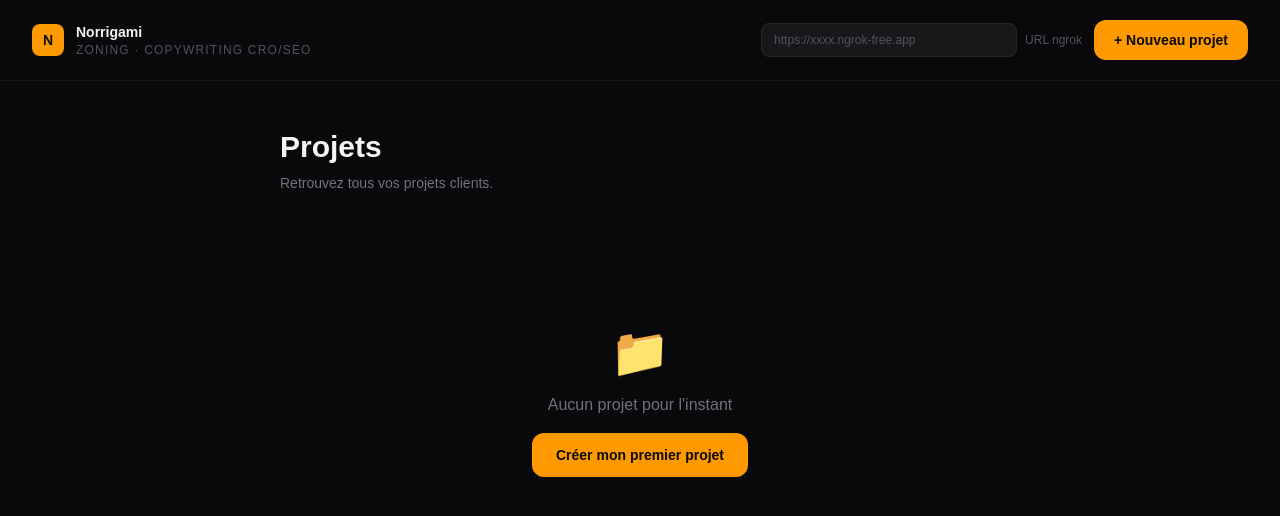
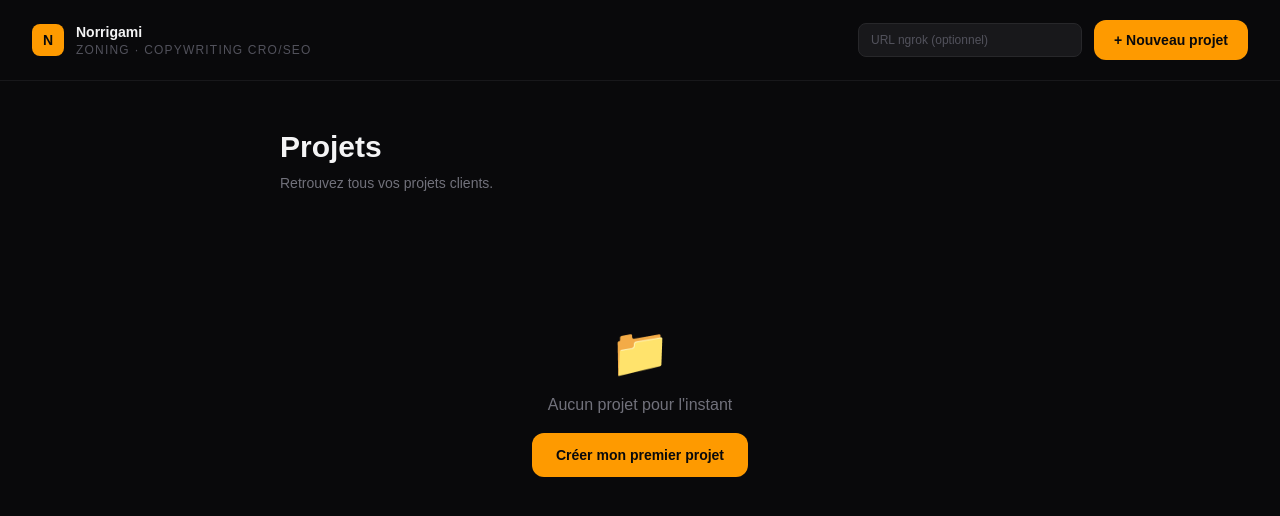
Before and after one commit to Agencenorry/norrigami, a Next.js app: page / in a window 1280 px wide. Shown: the top 516 px of the page. Built offline with nearby package versions, Linux system fonts and the light colour scheme.

Commit message:
url figjam vercel par defaut

```diff
--- a/app/page.tsx
+++ b/app/page.tsx
@@ -250,7 +250,7 @@ export default function Home() {
 
       const apiUrl = ngrokUrl
         ? `${ngrokUrl}/api/figjam-zoning`
-        : `http://localhost:3000/api/figjam-zoning`;
+        : `https://norrigami.vercel.app/api/figjam-zoning`;
 
       alert(
         `✓ Zoning prêt pour FigJam !\n\nDans FigJam, ouvre le plugin Norrigami et renseigne :\n\n• URL : ${apiUrl}\n• ID du projet : ${currentProject.id}`
@@ -358,6 +358,9 @@ export default function Home() {
   };
 
   const canGenerate = brief.trim() || files.length > 0 || pdfUrl.trim();
+  const figJamApiUrl = ngrokUrl
+    ? `${ngrokUrl}/api/figjam-zoning`
+    : `https://norrigami.vercel.app/api/figjam-zoning`;
 
   // ————————————————————————————
   // VUE ACCUEIL
@@ -382,10 +385,9 @@ export default function Home() {
                   setNgrokUrl(e.target.value);
                   localStorage.setItem("norrigami-ngrok", e.target.value);
                 }}
-                placeholder="https://xxxx.ngrok-free.app"
-                className="bg-zinc-900 border border-zinc-800 rounded-lg px-3 py-2 text-xs text-zinc-400 placeholder-zinc-600 focus:outline-none focus:border-amber-500/50 w-64"
+                placeholder="URL ngrok (optionnel)"
+                className="bg-zinc-900 border border-zinc-800 rounded-lg px-3 py-2 text-xs text-zinc-400 placeholder-zinc-600 focus:outline-none focus:border-amber-500/50 w-56"
               />
-              <span className="text-xs text-zinc-600 whitespace-nowrap">URL ngrok</span>
             </div>
             <button onClick={createProject} className="bg-amber-500 hover:bg-amber-400 text-zinc-950 font-semibold px-5 py-2.5 rounded-xl text-sm transition-colors cursor-pointer">
               + Nouveau projet
@@ -597,18 +599,17 @@ export default function Home() {
               </div>
             </div>
 
-            {ngrokUrl && (
+            {/* Info FigJam */}
             <div className="bg-purple-950/20 border border-purple-900/30 rounded-xl p-4 flex items-start gap-3">
               <span className="text-lg">🎨</span>
               <div>
                 <div className="text-purple-400 text-xs font-semibold uppercase tracking-widest mb-1">Plugin FigJam</div>
                 <div className="text-zinc-500 text-xs leading-relaxed">
-                    URL : <span className="text-zinc-300 font-mono">{ngrokUrl}/api/figjam-zoning</span><br />
+                  URL : <span className="text-zinc-300 font-mono">{figJamApiUrl}</span><br />
                   ID : <span className="text-zinc-300 font-mono">{currentProject.id}</span>
                 </div>
               </div>
             </div>
-            )}
 
             <div className="bg-zinc-900 border border-zinc-800 rounded-2xl p-8">
               <div>{renderMarkdown(currentProject.zoning)}</div>
```
Lines whose indentation alone changed are shown as unchanged.
